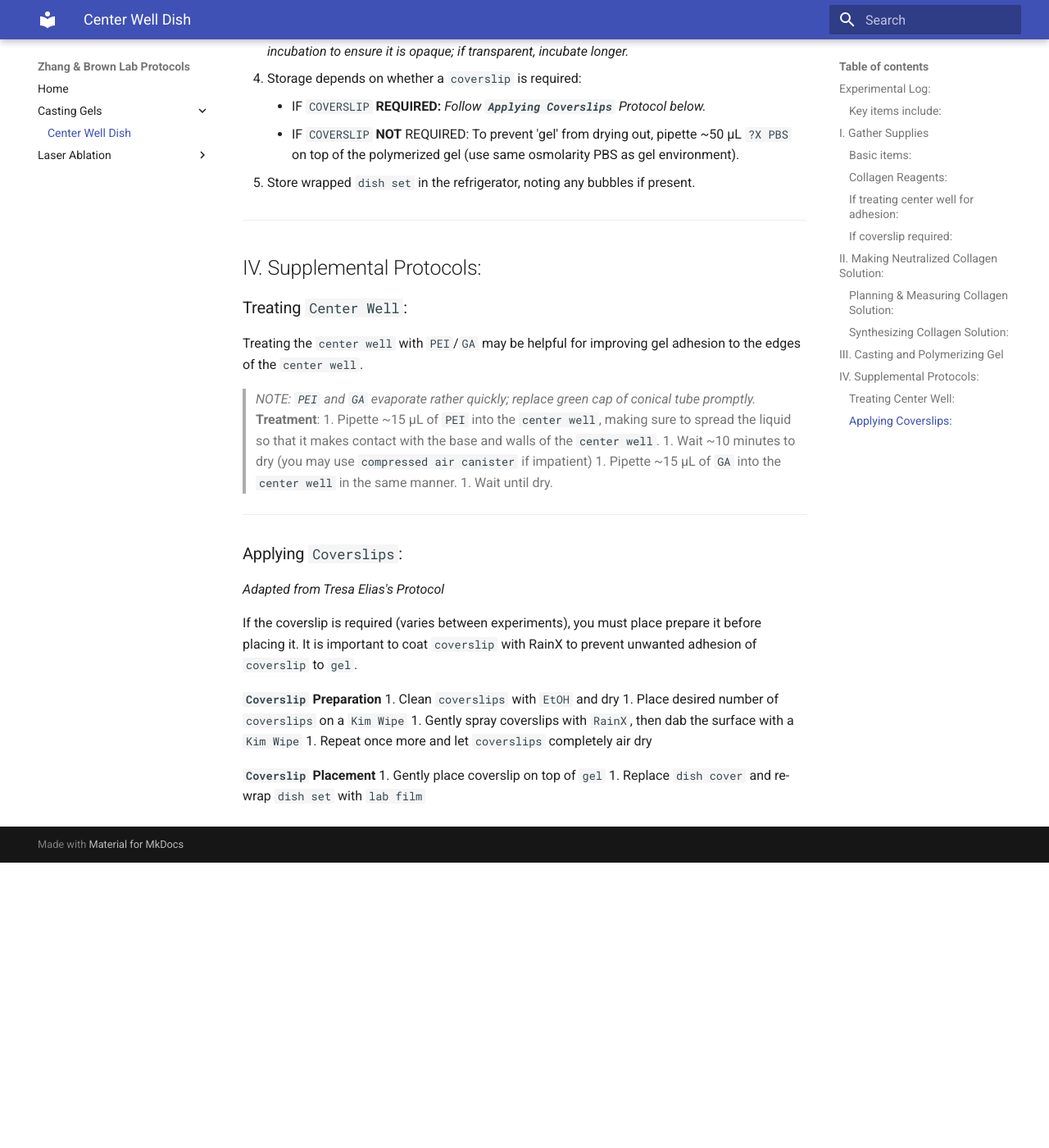
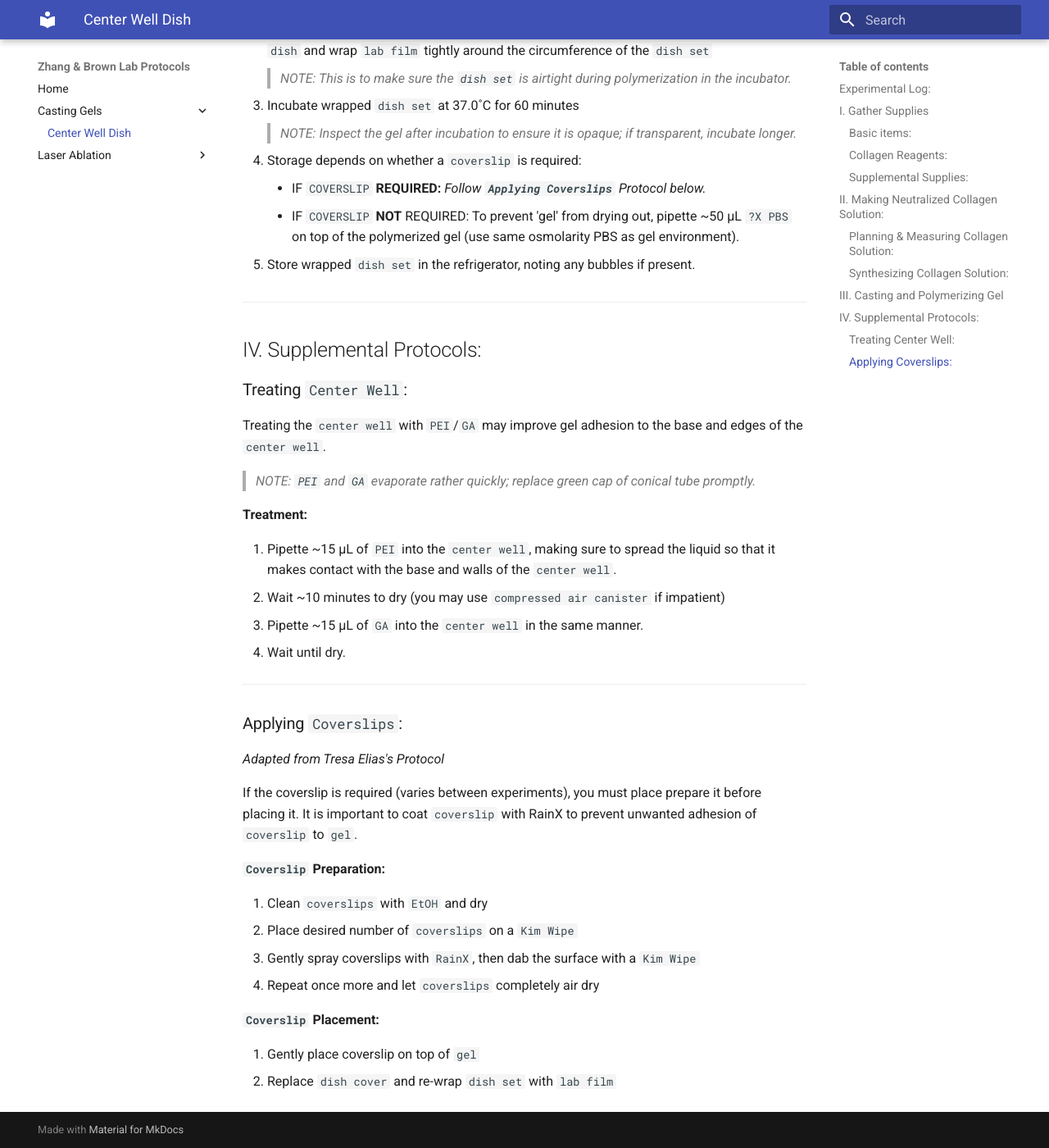
Before and after one commit to maxharkins/Zhang-and-Brown-Lab-Protocols, an MkDocs documentation site: the page built from docs/casting_gels/cast_gel_center_well_dish.md, in a window 1280 px wide and 1400 px high, scrolled down 3089 px. Shown: the whole window at 82% size. Built offline with MkDocs 1.6.1 and Material for MkDocs 9.7.7, drawn with Linux system fonts in a browser that asks for light colours; before the commit the page ends 4141 px from its top, so only the background shows below that; some of the changed text lies outside the part shown.

Commit message:
Update center_well_dish.md

```diff
--- a/docs/casting_gels/cast_gel_center_well_dish.md
+++ b/docs/casting_gels/cast_gel_center_well_dish.md
@@ -10,7 +10,7 @@
 
 Please include a semi-detailed log of the trial.
 
-### Key items include:
+**Key items include:**
 1. Name
 1. Date
 1. Target volume of `neutralized collagen solution`
@@ -42,15 +42,18 @@
 - `Stock Collagen Solution` (Corning® Collagen I (High Concentration, Rat Tail))
 
 ---
+### Supplemental Supplies:
 
-### If treating `center well` for adhesion:
+**If treating `center well` for adhesion:**
+
 - Poly(ethyleneimine) (`PEI`)
 - Glutaraldehyde (`GA`)
 - `Compressed Air Canister` (Optional)
 
 ---
 
-### If `coverslip` required:
+**If `coverslip` required:**
+
 - `Coverslip` (18 mm Circle, No. 2)
 - `Kim Wipes`
 - 70% `EtOH`
@@ -82,37 +85,37 @@
 1. Pipette `10X PBS` into `Eppendorf tube`
 
 1. Pipette `1X NaOH` into `Eppendorf tube`
-    >_NOTE: From my experience, it is best if you start lower than pre-determined volume and add a little more later on if `pH` is too low._
+>_NOTE: From my experience, it is best if you start lower than pre-determined volume and add a little more later on if `pH` is too low._
 
 1. Pipette `DI Water` into `Eppendorf tube`
 
 1. Using `blue (1000µL) pipette`, cut pipette tip ~3mm from the end
+>_NOTE: Collagen solution is thick and highly viscous - you'll need larger inlet area._
 
-    >_NOTE: Collagen solution is thick and highly viscous - you'll need larger inlet area._
 1. Pipette `stock collagen solution` into `Eppendorf tube`
 
 1. Scrape any `stock collagen solution` that remains on pipette tip back into the `stock collagen solution` container
-    >_NOTE: Collagen is expensive; this helps reduce transfer loss._
+>_NOTE: Collagen is expensive; this helps reduce transfer loss._
 
 1. With a free yellow pipette tip, mix the `neutralized collagen solution` thoroughly in the `Eppendorf tube` for 5 wall-clock minutes, trying not to make bubbles
-    > _NOTE: If bubbles are introduced, allow solution to sit on ice to dissipate before casting._
+> _NOTE: If bubbles are introduced, allow solution to sit on ice to dissipate before casting._
 
-1. Test `pH` on `pH test strip`: if pH is too low, add 1 µL `1X NaOH` at a time until `pH` is in target range
-    > _NOTE: For ablation testing, aim for 6.5 ≤ `pH` < 8. For cell culture, aim for exact `pH` described in protocol._
+1. Test `pH` on `pH test strip`: if `pH` is too low, add 1 µL `1X NaOH` at a time until `pH` is in target range
+> _NOTE: For ablation testing, aim for 6.5 ≤ `pH` < 8. For cell culture, aim for exact `pH` described in protocol._
 
 ---
 
 ## III. Casting and Polymerizing `Gel`
 
 1. Cut new pipette tip (similarly as mentioned earlier), and pipette desired volume of `neutralized collagen solution` into `well dish`
-    > _NOTE: If bubbles are introduced, pop them with a fresh hypodermic needle._
+> _NOTE: If bubbles are introduced, pop them with a fresh hypodermic needle._
 
 
 1. Once satisfied with `pH`, label and date the `dish cover`, then place `dish cover` on `well dish` and wrap `lab film` tightly around the circumference of the `dish set`
-    >_NOTE: This is to make sure the `dish set` is airtight during polymerization in the incubator._
+>_NOTE: This is to make sure the `dish set` is airtight during polymerization in the incubator._
 
 1. Incubate wrapped `dish set` at 37.0˚C for 60 minutes
-    > _NOTE: Inspect the gel after incubation to ensure it is opaque; if transparent, incubate longer._
+> _NOTE: Inspect the gel after incubation to ensure it is opaque; if transparent, incubate longer._
 
 1. Storage depends on whether a `coverslip` is required:
     - IF `COVERSLIP` **REQUIRED:** _Follow **`Applying Coverslips`** Protocol below._
@@ -126,9 +129,11 @@
 
 
 ### Treating `Center Well`:
-Treating the `center well` with `PEI`/`GA` may be helpful for improving gel adhesion to the edges of the `center well`.
+Treating the `center well` with `PEI`/`GA` may improve gel adhesion to the base and edges of the `center well`.
 > _NOTE: `PEI` and `GA` evaporate rather quickly; replace green cap of conical tube promptly._
-**Treatment**:
+
+**Treatment:**
+
 1. Pipette ~15 µL of `PEI` into the `center well`, making sure to spread the liquid so that it makes contact with the base and walls of the `center well`.
 1. Wait ~10 minutes to dry (you may use `compressed air canister` if impatient)
 1. Pipette ~15 µL of `GA` into the `center well` in the same manner.
@@ -141,13 +146,15 @@
 
 If the coverslip is required (varies between experiments), you must place prepare it before placing it. It is important to coat `coverslip` with RainX to prevent unwanted adhesion of `coverslip` to `gel`.
 
-**`Coverslip` Preparation**
+**`Coverslip` Preparation:**
+
 1. Clean `coverslips` with `EtOH` and dry
 1. Place desired number of `coverslips` on a `Kim Wipe`
 1. Gently spray coverslips with `RainX`, then dab the surface with a `Kim Wipe`
 1. Repeat once more and let `coverslips` completely air dry
 
 
-**`Coverslip` Placement**
+**`Coverslip` Placement:**
+
 1. Gently place coverslip on top of `gel`
 1. Replace `dish cover` and re-wrap `dish set` with `lab film`
```
Also changed, not shown: other parts of docs/casting_gels/cast_gel_center_well_dish.md (+7 -7 lines).
